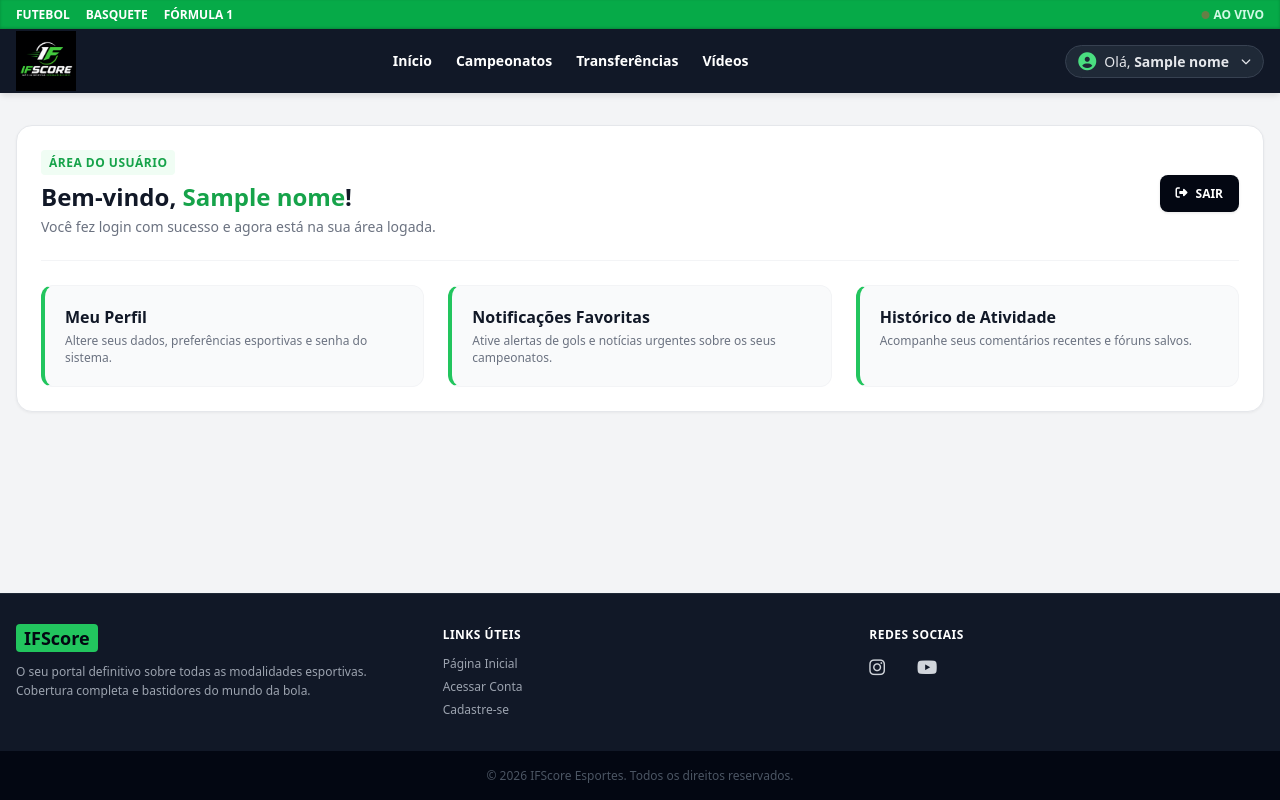
After one commit to Josecarlosxz/Projeto_POAS, a FastAPI app: template templates/area_usuario.html in a window 1280 px wide. The commit adds this page. Run offline with FastAPI, Linux system fonts and the light colour scheme; the template is opened without the code that fills it: most values are stand-ins (such as "Sample title", 1, 10 or a date in 2020).

Commit message:
Correções

```diff
--- a/main.py
+++ b/main.py
@@ -73,6 +73,16 @@ def home_page(request: Request, usuario: Optional[Usuario] = Depends(obter_usuar
         context={"nome": usuario.nome}
     )
 
+@app.get("/usuario-page" , response_class=HTMLResponse)
+def usuario_page(request: Request , usuario: Optional[Usuario] = Depends(obter_usuario_logado)):
+    if not usuario:
+        return RedirectResponse(url="/login-page", status_code=status.HTTP_303_SEE_OTHER)
+
+    return templates.TemplateResponse(
+        request=request ,
+        name="area_usuario.html" ,
+        context={"nome": usuario.nome}
+    )
 
 # --- ROTAS DE FORMULÁRIOS ---
 
--- a/static/css/style.css
+++ b/static/css/style.css
@@ -234,6 +234,17 @@ a {
     padding: 10px 16px;
     font-size: 14px;
     color: #dc2626;
+    font-weight: 500;
+    transition: background-color 0.2s;
+}
+
+.dropdown-item-usuario {
+    display: flex;
+    align-items: center;
+    gap: 8px;
+    padding: 10px 16px;
+    font-size: 14px;
+    color: #3a04ff;
     font-weight: 500;
     transition: background-color 0.2s;
 }
--- /dev/null
+++ b/templates/area_usuario.html
@@ -0,0 +1,39 @@
+{% extends "base.html" %}
+
+{% block title %}Página Inicial - Área de usuário{% endblock %}
+
+{% block content %}
+<div class="dashboard-card">
+
+    <div class="dashboard-header">
+        <div>
+            <span class="user-badge">Área do Usuário</span>
+            <h1 class="dashboard-title">
+                Bem-vindo, <span>{{ nome }}</span>!
+            </h1>
+            <p class="dashboard-subtitle">Você fez login com sucesso e agora está na sua área logada.</p>
+        </div>
+        <div>
+            <a href="/logout" class="btn-logout">
+                <i class="fa-solid fa-right-from-bracket"></i> <span>Sair</span>
+            </a>
+        </div>
+    </div>
+
+    <div class="grid-cards">
+        <div class="feature-card">
+            <h3>Meu Perfil</h3>
+            <p>Altere seus dados, preferências esportivas e senha do sistema.</p>
+        </div>
+        <div class="feature-card">
+            <h3>Notificações Favoritas</h3>
+            <p>Ative alertas de gols e notícias urgentes sobre os seus campeonatos.</p>
+        </div>
+        <div class="feature-card">
+            <h3>Histórico de Atividade</h3>
+            <p>Acompanhe seus comentários recentes e fóruns salvos.</p>
+        </div>
+    </div>
+
+</div>
+{% endblock %}
--- a/templates/base.html
+++ b/templates/base.html
@@ -48,9 +48,14 @@
 
                         <div id="dropdown-usuario" class="dropdown-menu hidden">
                             <div class="dropdown-header">
-                                <p>Sua Conta</p>
+                                <p>Olá</p>
                                 <p>{{ nome }}</p>
                             </div>
+                            <div id="informations-usuario" class="dropdown-item-usuario">
+                                <i class="fa-solid fa-user-gear"></i>
+                                <a href="{% if nome %}/usuario-page{% else %}/{% endif %}">Minha conta</a>
+                            </div>
+
                             <a href="/logout" class="dropdown-item-logout">
                                 <i class="fa-solid fa-right-from-bracket"></i>
                                 <span>Sair / Logout</span>
--- a/templates/cadastro.html
+++ b/templates/cadastro.html
@@ -36,7 +36,7 @@
                 <span class="input-icon">
                     <i class="fa-solid fa-lock" style="font-size: 12px;"></i>
                 </span>
-                <input type="password" name="senha" required placeholder="Sua senha secreta" class="form-input">
+                <input type="password" name="senha" required placeholder="Sua senha" class="form-input">
             </div>
         </div>
 
```
Also changed, not shown: templates/home.html (+0 -32 lines).
